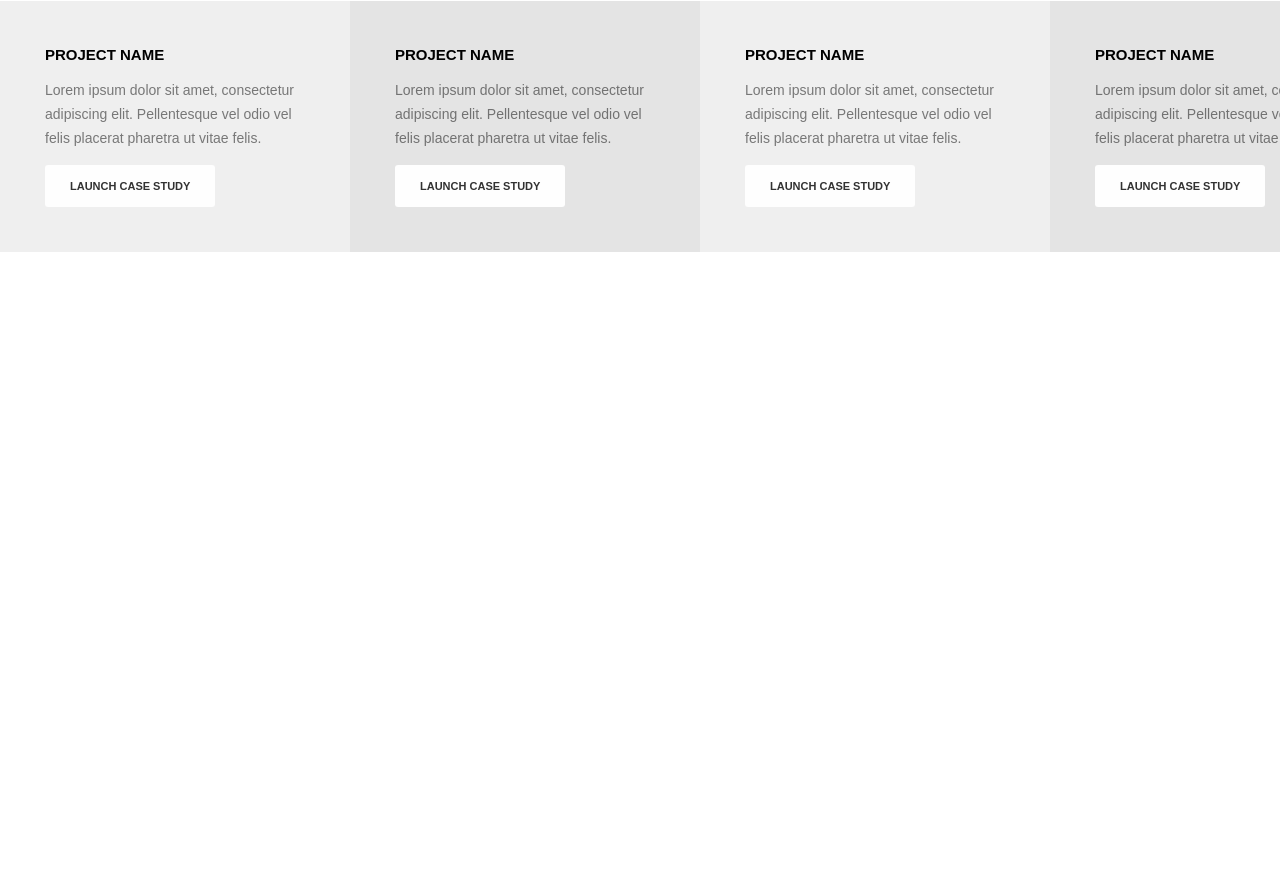
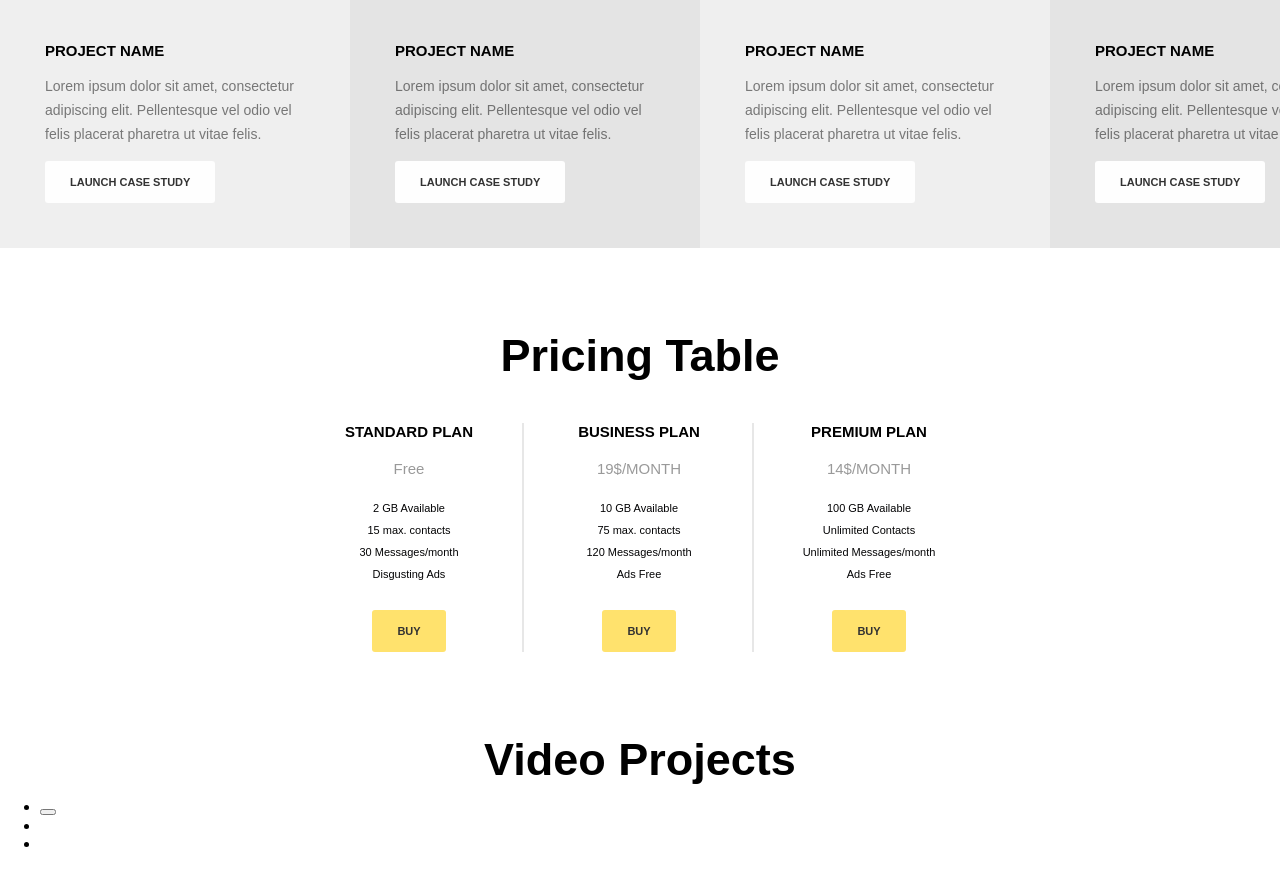
Before and after one commit to dirigableNorge/zippy, a website: page app/source/index.html in a window 1280 px wide. Shown: the part 2180-3050 px from the top of the page. Before the commit the page ends 2432 px from the top, so only its background shows below. Drawn offline with nearby package versions, Linux system fonts and the light colour scheme; files that its build step writes are made by us from their sources; a web font is replaced by a local one.

Commit message:
pricing section completed

```diff
--- a/app/source/index.html
+++ b/app/source/index.html
@@ -147,7 +147,9 @@
                 Pellentesque vel odio vel felis placerat pharetra ut vitae
                 felis.
               </p>
-              <a href="#" class="button projects__launch-btn">launch case study</a>
+              <a href="#" class="button projects__launch-btn"
+                >launch case study</a
+              >
             </div>
           </li>
           <li class="projects__item">
@@ -165,7 +167,9 @@
                 Pellentesque vel odio vel felis placerat pharetra ut vitae
                 felis.
               </p>
-              <a href="#" class="button projects__launch-btn">launch case study</a>
+              <a href="#" class="button projects__launch-btn"
+                >launch case study</a
+              >
             </div>
           </li>
           <li class="projects__item">
@@ -183,7 +187,9 @@
                 Pellentesque vel odio vel felis placerat pharetra ut vitae
                 felis.
               </p>
-              <a href="#" class="button projects__launch-btn">launch case study</a>
+              <a href="#" class="button projects__launch-btn"
+                >launch case study</a
+              >
             </div>
           </li>
           <li class="projects__item">
@@ -201,9 +207,52 @@
                 Pellentesque vel odio vel felis placerat pharetra ut vitae
                 felis.
               </p>
-              <a href="#" class="button projects__launch-btn">launch case study</a>
+              <a href="#" class="button projects__launch-btn"
+                >launch case study</a
+              >
             </div>
           </li>
+        </ul>
+      </section>
+      <section class="pricing">
+        <h2 class="sect-title pricing__title">Pricing Table</h2>
+        <ul class="pricing__list">
+          <li class="pricing__item">
+            <h3 class="pricing__plan-name">STANDARD PLAN</h3>
+            <p class="pricing__price">Free</p>
+            <p class="pricing__description">
+              2 GB Available <br>15 max. contacts <br>30 Messages/month <br>Disgusting Ads
+            </p>
+            <a href="" class="button pricing__buy-btn">buy</a>
+          </li>
+          <li class="pricing__item">
+            <h3 class="pricing__plan-name">BUSINESS PLAN</h3>
+            <p class="pricing__price">19$/MONTH</p>
+            <p class="pricing__description">
+              10 GB Available <br>75 max. contacts <br>120 Messages/month <br>Ads Free
+            </p>
+            <a href="" class="button pricing__buy-btn">buy</a>
+          </li>
+          <li class="pricing__item">
+            <h3 class="pricing__plan-name">PREMIUM PLAN</h3>
+            <p class="pricing__price">14$/MONTH</p>
+            <p class="pricing__description">
+              100 GB Available <br>Unlimited Contacts <br>Unlimited Messages/month <br>Ads Free
+            </p>
+            <a href="" class="button pricing__buy-btn">buy</a>
+          </li>
+        </ul>
+      </section>
+      <section class="videos">
+        <h2 class="sect-title videos__title">Video Projects</h2>
+        <ul class="videos__list">
+          <li class="videos__item">
+            <button class="videos__start-btn">
+              <span class="visually-hidden">Play video</span>
+            </button>
+          </li>
+          <li class="videos__item"></li>
+          <li class="videos__item"></li>
         </ul>
       </section>
     </main>
--- /dev/null
+++ b/app/source/scss/blocks/pricing.scss
@@ -0,0 +1,71 @@
+.pricing {
+  width: 708px;
+  margin: 0 auto;
+  padding: 85px 8px;
+}
+
+.pricing__title {
+  margin-bottom: 45px;
+}
+
+.pricing__list {
+  display: flex;
+  flex-wrap: wrap;
+
+  margin: 0;
+  padding: 0;
+
+  list-style: none;
+}
+
+.pricing__item {
+  position: relative;
+
+  display: flex;
+  flex-direction: column;
+  align-items: center;
+  width: 230px;
+
+  &:not(:last-child)::after {
+    content: "";
+
+    position: absolute;
+    top: 0;
+    right: 0;
+
+    width: 2px;
+    height: 100%;
+
+    background-color: #e7e7e7;
+  }
+}
+
+.pricing__plan-name {
+  margin: 0;
+  margin-bottom: 20px;
+
+  font-family: "Montserrat", "Arial", serif;
+  font-size: 15px;
+  text-align: center;
+}
+
+.pricing__price {
+  margin: 0;
+  margin-bottom: 20px;
+
+  font-family: "Montserrat", "Arial", serif;
+  font-size: 15px;
+  text-align: center;
+  color: rgba(0, 0, 0, 0.4);
+}
+
+.pricing__description {
+  margin: 0;
+  margin-bottom: 25px;
+
+  font-family: "Helvetica", "Arial", serif;
+  font-size: 11px;
+  line-height: 22px;
+  color: #040405;
+  text-align: center;
+}
--- a/app/source/scss/blocks/projects.scss
+++ b/app/source/scss/blocks/projects.scss
@@ -18,6 +18,8 @@
 }
 
 .projects__item {
+  display: flex;
+  flex-direction: column;
   width: 350px;
 
   &:nth-child(odd) .projects__description {
--- a/app/source/scss/style.scss
+++ b/app/source/scss/style.scss
@@ -41,3 +41,4 @@
 @import "blocks/page-header";
 @import "blocks/welcome";
 @import "blocks/projects";
+@import "blocks/pricing";
```
